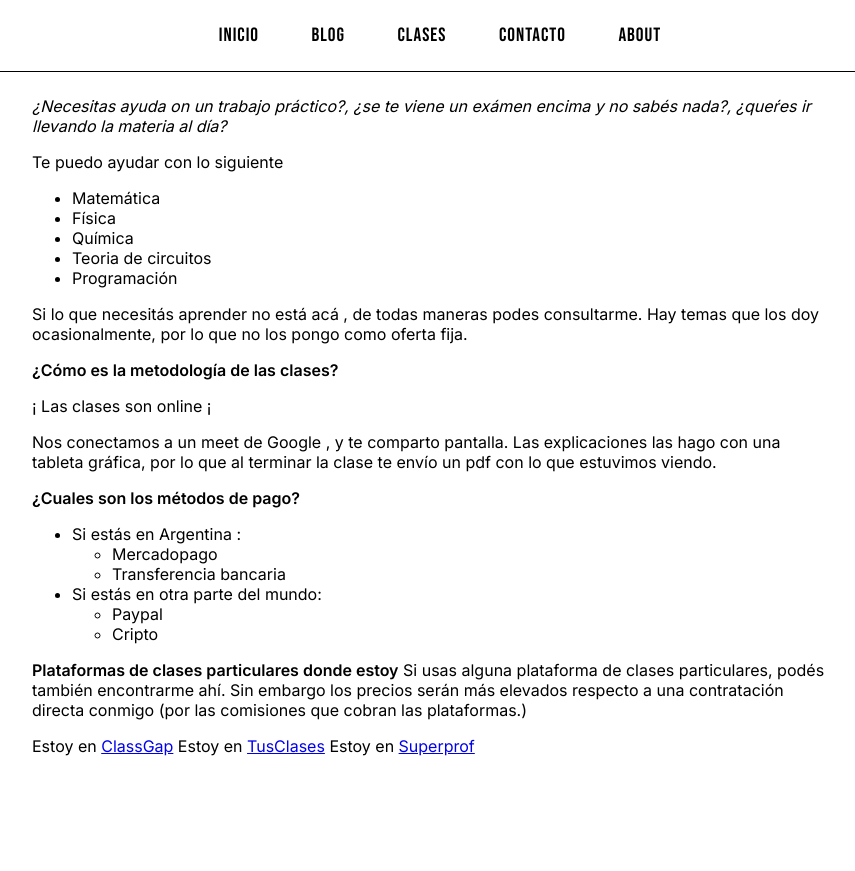
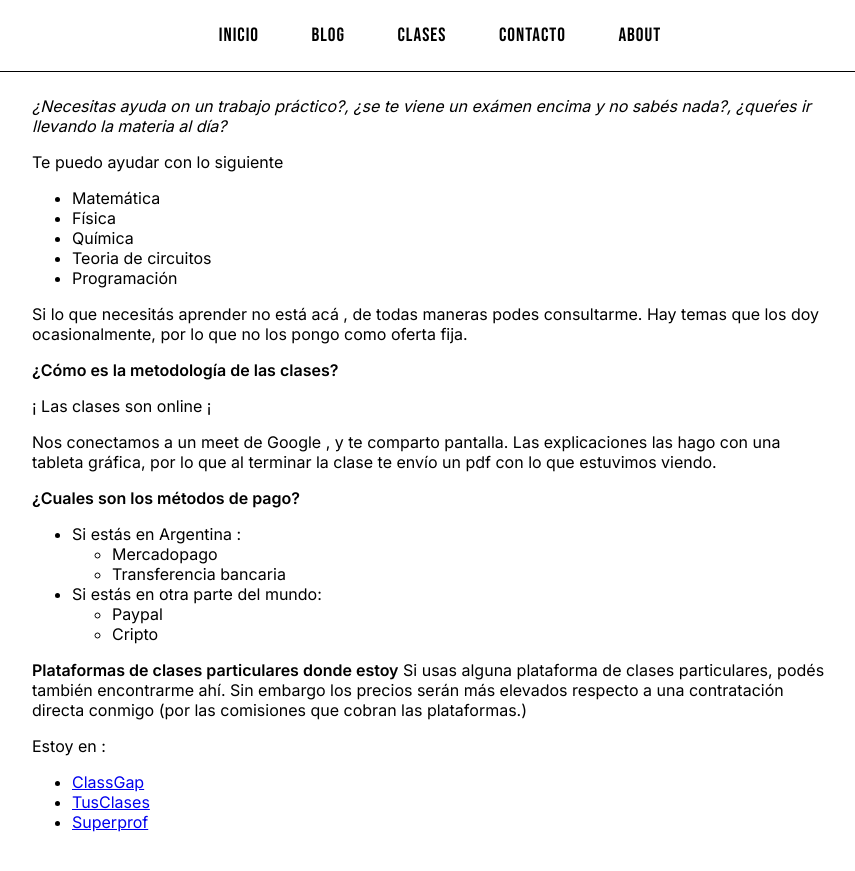
Before and after one commit to sosaricky/rickysosa, a Jekyll site: the page built from pages/clases.md, in a window 1280 px wide. Shown: the top 871 px of the page, without its empty margins (208-1063 px from the left). Built offline with Jekyll 4.4.1, drawn with Linux system fonts in a browser that asks for light colours.

Commit message:
update clases

```diff
--- a/pages/clases.md
+++ b/pages/clases.md
@@ -35,6 +35,7 @@ terminar la clase te envío un pdf con lo que estuvimos viendo.
 **Plataformas de clases particulares donde estoy**
 Si usas alguna plataforma de clases particulares, podés también encontrarme ahí. Sin embargo los precios serán más elevados respecto a una contratación directa conmigo (por las comisiones que cobran las plataformas.)
 
-Estoy en [ClassGap](https://www.classgap.com/es/tutor/raul-sosa)
-Estoy en [TusClases](https://www.tusclases.com.ar/profesores/raul-sosa.htm)
-Estoy en [Superprof](https://www.superprof.com.ar/clases-matematica-fisica-circuitos-electricos-para-estudiantes-secundarios-ingresos-universidades.html)
+Estoy en :
+- [ClassGap](https://www.classgap.com/es/tutor/raul-sosa)
+- [TusClases](https://www.tusclases.com.ar/profesores/raul-sosa.htm)
+- [Superprof](https://www.superprof.com.ar/clases-matematica-fisica-circuitos-electricos-para-estudiantes-secundarios-ingresos-universidades.html)
```
